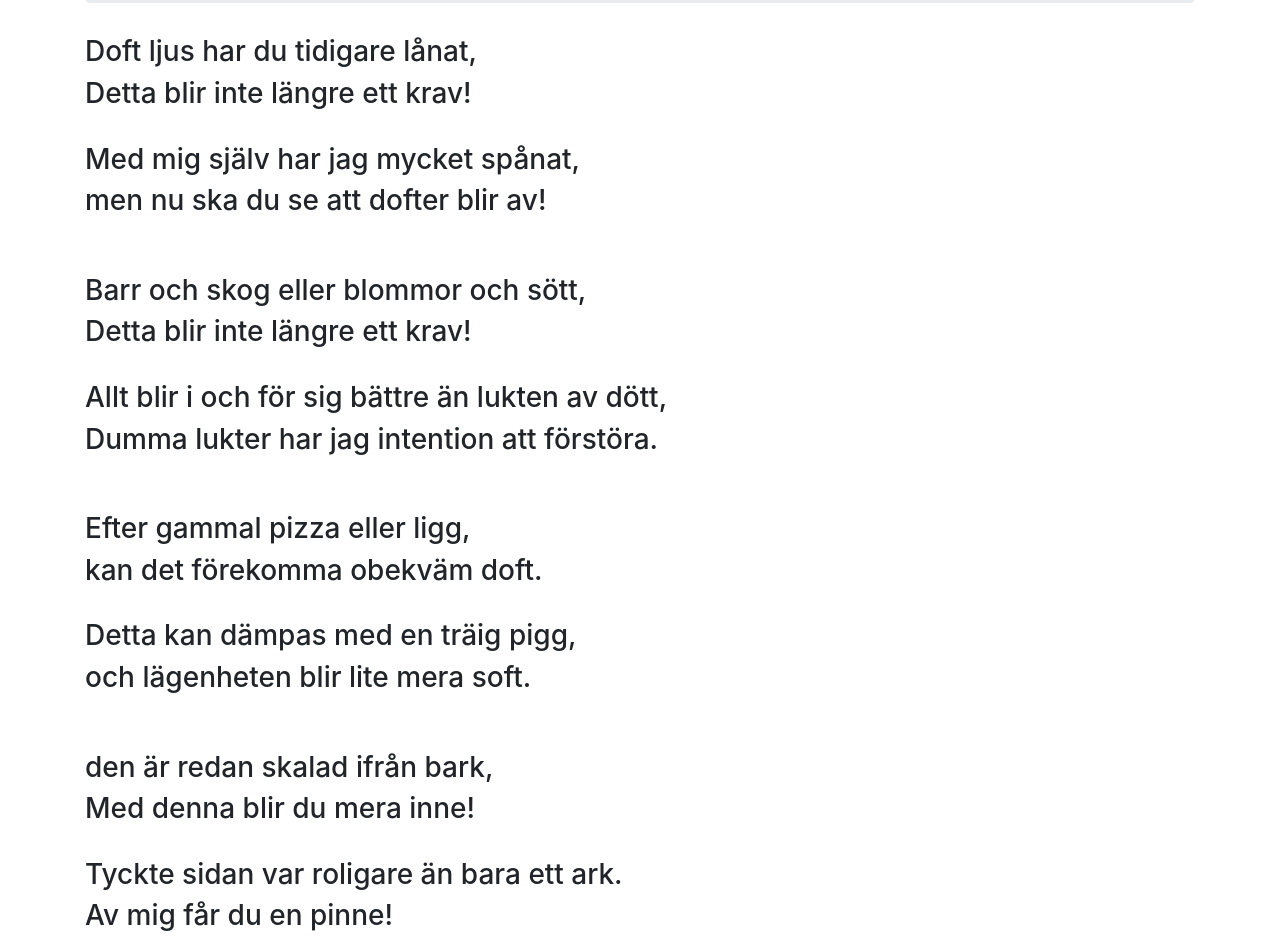
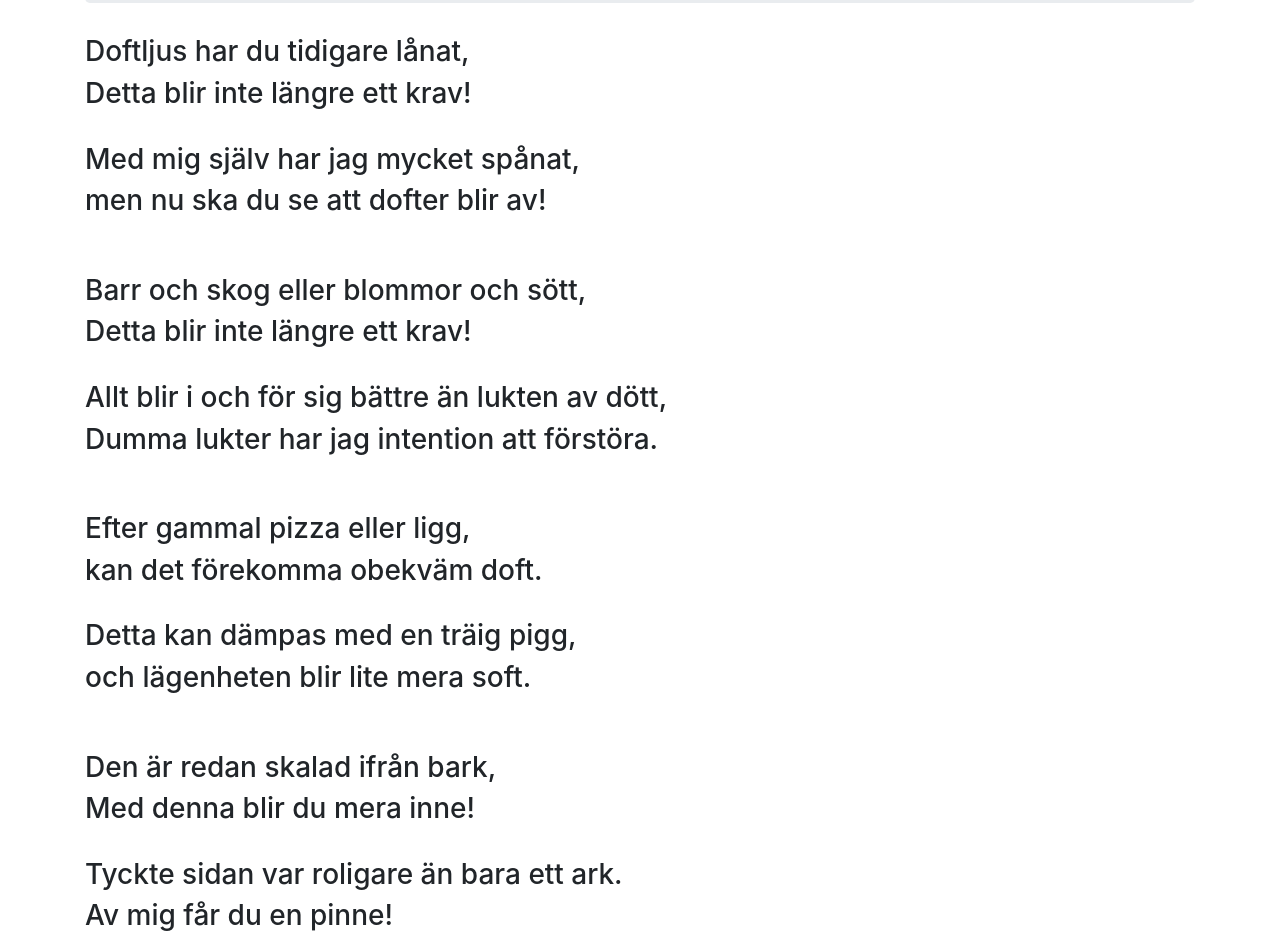
Before and after one commit to Jacob577/Erik, a plain HTML site: page index.html in a window 1280 px wide. Shown: the part 307-1248 px from the top of the page. Drawn offline with nearby package versions, Linux system fonts and the light colour scheme.

Commit message:
Add files via upload

```diff
--- a/index.html
+++ b/index.html
@@ -8,9 +8,9 @@
   <body>
     <nav class="navbar navbar-expand-lg navbar-dark bg-dark">
       <a class="navbar-brand" href="#">Erik fyller år!!</a>
-      <button class="navbar-toggler" type="button" data-toggle="collapse" data-target="#navbarSupportedContent" aria-controls="navbarSupportedContent" aria-expanded="false" aria-label="Toggle navigation">
+      <!-- <button class="navbar-toggler" type="button" data-toggle="collapse" data-target="#navbarSupportedContent" aria-controls="navbarSupportedContent" aria-expanded="false" aria-label="Toggle navigation">
         <span class="navbar-toggler-icon"></span>
-      </button>
+      </button> -->
     </nav>
     <div class="container">
       <div class="jumbotron">
@@ -20,7 +20,7 @@
       </div>
     </div>
     <div class="container">
-      <h3>Doft ljus har du tidigare lånat,</h3>
+      <h3>Doftljus har du tidigare lånat,</h3>
       <h3>Detta blir inte längre ett krav!</h3>
       <br>
       <h3>Med mig själv har jag mycket spånat,</h3>
@@ -41,7 +41,7 @@
       <h3>och lägenheten blir lite mera soft.</h3>
       <br>
       <br>
-      <h3>den är redan skalad ifrån bark,</h3>
+      <h3>Den är redan skalad ifrån bark,</h3>
       <h3>Med denna blir du mera inne!</h3>
       <br>
       <h3>Tyckte sidan var roligare än bara ett ark.</h3>
```
